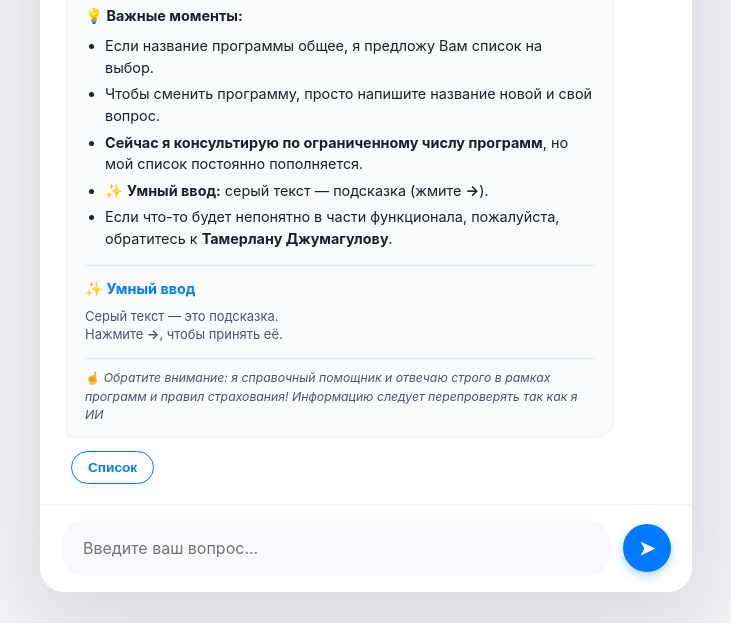
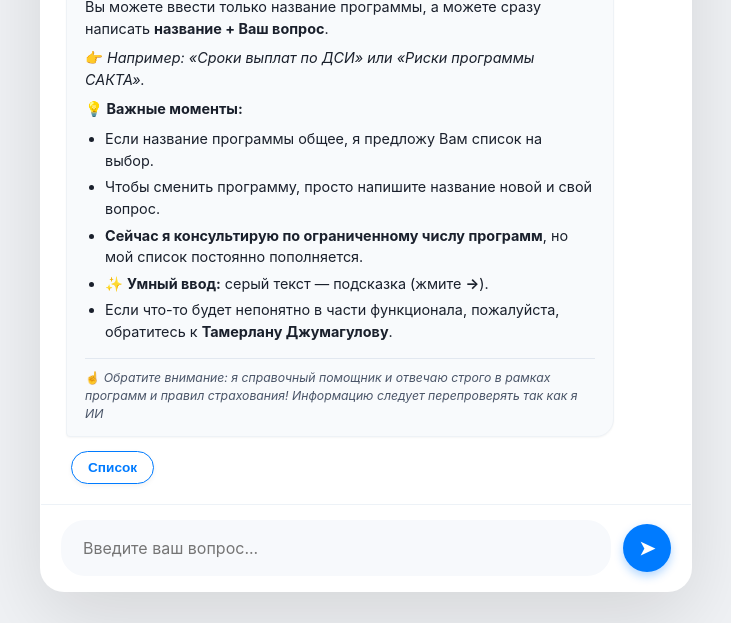
Before and after one commit to Tamerlan12345/dmbpv1, a plain HTML site: page index.html in a window 1280 px wide. Shown: the part 177-800 px from the top of the page, without its empty margins (274-1005 px from the left). Drawn offline with Linux system fonts and the light colour scheme.

Commit message:
Update index.html

```diff
--- a/index.html
+++ b/index.html
@@ -288,14 +288,6 @@
                     <li>Если что-то будет непонятно в части функционала, пожалуйста, обратитесь к <b>Тамерлану Джумагулову</b>.</li>
                 </ul>
 
-                <div style="margin-top: 15px; padding-top: 12px; border-top: 1px solid #e2e8f0;">
-                    <p style="color: var(--blue); margin-bottom: 4px;"><b>✨ Умный ввод</b></p>
-                    <p style="font-size: 0.9em; color: var(--text-light); line-height: 1.4;">
-                        Серый текст — это подсказка.<br>
-                        Нажмите <b>→</b>, чтобы принять её.
-                    </p>
-                </div>
-
                 <p style="font-size: 0.85em; color: var(--text-light); margin-top: 15px; border-top: 1px solid #e2e8f0; padding-top: 10px;">
                     ☝️ <i>Обратите внимание: я справочный помощник и отвечаю строго в рамках программ и правил страхования! Информацию следует перепроверять так как я ИИ</i>
                 </p>
```
